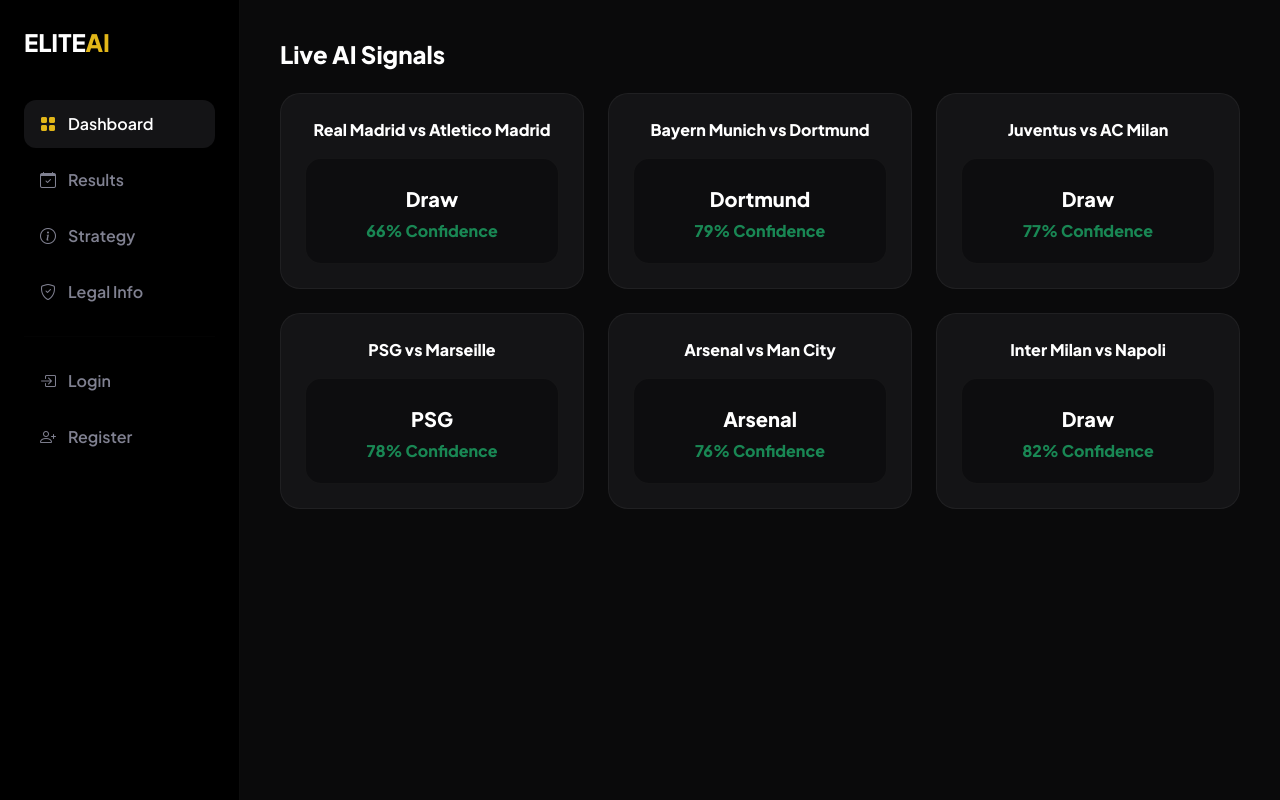
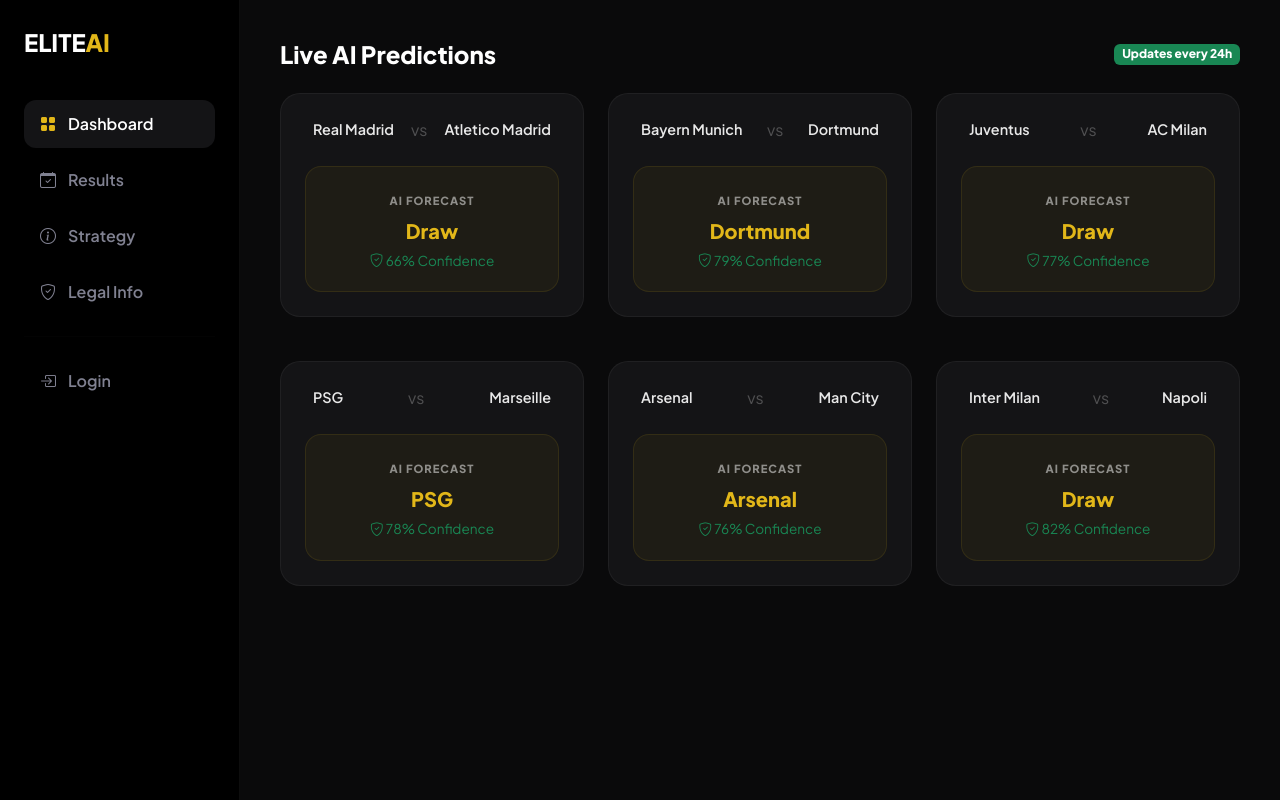
Before and after one commit to tsergiu43/elite-ai-platform, a Django app: page /dashboard/ in a window 1280 px wide. Run offline with Django 5.2, Linux system fonts and the light colour scheme; data comes from the database, SQL or seed files in the repository.

Commit message:
Final version with Odds API and Prediction logic

```diff
--- a/predictions/templates/predictions/dashboard.html
+++ b/predictions/templates/predictions/dashboard.html
@@ -13,13 +13,15 @@
         .sidebar { width: var(--sidebar-w); height: 100vh; background: #000; border-right: 1px solid var(--border); position: fixed; padding: 24px; display: flex; flex-direction: column; z-index: 100; }
         .brand { font-weight: 800; font-size: 1.5rem; color: #fff; text-decoration: none; margin-bottom: 40px; }
         .brand span { color: var(--gold); }
-        .nav-item { color: #808191; text-decoration: none; padding: 12px 16px; margin-bottom: 8px; border-radius: 12px; display: flex; align-items: center; font-weight: 600; transition: 0.2s; border: none; width: 100%; }
+        .nav-item { color: #808191; text-decoration: none; padding: 12px 16px; margin-bottom: 8px; border-radius: 12px; display: flex; align-items: center; font-weight: 600; border: none; width: 100%; text-align: left; }
         .nav-item:hover, .nav-item.active { background: var(--card); color: #fff; }
         .nav-item i { margin-right: 12px; }
         .nav-item.active i { color: var(--gold); }
         .main-content { margin-left: var(--sidebar-w); flex: 1; padding: 40px; }
-        .match-card { background: var(--card); border: 1px solid var(--border); border-radius: 20px; padding: 24px; }
-        .prediction-box { background: rgba(0,0,0,0.3); border-radius: 16px; padding: 20px; border: 1px solid rgba(255,255,255,0.03); text-align: center; }
+        .match-card { background: var(--card); border: 1px solid var(--border); border-radius: 20px; padding: 24px; margin-bottom: 20px; transition: 0.3s; }
+        .match-card:hover { border-color: var(--gold); transform: translateY(-5px); }
+        .prediction-box { background: rgba(226, 183, 25, 0.05); border-radius: 16px; padding: 20px; border: 1px solid rgba(226, 183, 25, 0.1); text-align: center; }
+        .team-name { font-size: 0.9rem; font-weight: 600; opacity: 0.9; }
     </style>
 </head>
 <body>
@@ -32,33 +34,43 @@
             <a href="{% url 'legal' %}" class="nav-item"><i class="bi bi-shield-check"></i> Legal Info</a>
             <hr style="border-color: var(--border); margin: 20px 0;">
             {% if user.is_authenticated %}
-                <div class="small opacity-50 mb-2 px-3">USER: {{ user.username }}</div>
+                <div class="small opacity-50 mb-2 px-3">VIP: {{ user.username }}</div>
                 <form action="{% url 'logout' %}" method="post">{% csrf_token %}
-                    <button type="submit" class="nav-item bg-transparent text-start text-danger"><i class="bi bi-box-arrow-right"></i> Logout</button>
+                    <button type="submit" class="nav-item bg-transparent text-danger"><i class="bi bi-box-arrow-right"></i> Logout</button>
                 </form>
             {% else %}
                 <a href="{% url 'login' %}" class="nav-item"><i class="bi bi-box-arrow-in-right"></i> Login</a>
-                <a href="{% url 'register' %}" class="nav-item"><i class="bi bi-person-plus"></i> Register</a>
             {% endif %}
         </nav>
     </div>
     <div class="main-content">
-        <h4 class="fw-bold mb-4">Live AI Signals</h4>
+        <div class="d-flex justify-content-between align-items-center mb-4">
+            <h4 class="fw-bold m-0">Live AI Predictions</h4>
+            <span class="badge bg-success">Updates every 24h</span>
+        </div>
         <div class="row g-4">
             {% for match in matches %}
             <div class="col-md-6 col-xl-4">
                 <div class="match-card">
-                    <div class="text-center mb-3"><strong>{{ match.home_team }} vs {{ match.away_team }}</strong></div>
+                    <div class="d-flex justify-content-between align-items-center mb-4 px-2">
+                        <span class="team-name text-center w-45">{{ match.home_team }}</span>
+                        <span class="opacity-25">vs</span>
+                        <span class="team-name text-center w-45">{{ match.away_team }}</span>
+                    </div>
                     <div class="prediction-box">
-                        <h5 class="fw-bold my-2 text-white">{{ match.predicted_winner }}</h5>
-                        <div class="mt-2 text-success fw-bold">
-                            {{ match.confidence_score|stringformat:".2f"|slice:"2:" }}% Confidence
+                        <small class="text-uppercase opacity-50 fw-bold" style="font-size: 0.7rem; letter-spacing: 1px;">AI Forecast</small>
+                        <h5 class="fw-bold my-2" style="color: var(--gold);">{{ match.predicted_winner }}</h5>
+                        <div class="mt-2 text-success" style="font-size: 0.85rem;">
+                            <i class="bi bi-shield-check"></i> {{ match.confidence_score|stringformat:".2f"|slice:"2:" }}% Confidence
                         </div>
                     </div>
                 </div>
             </div>
             {% empty %}
-            <p class="opacity-50 text-center mt-5">No signals active.</p>
+            <div class="text-center opacity-50 py-5">
+                <i class="bi bi-search fs-1 mb-3 d-block"></i>
+                No active matches found.
+            </div>
             {% endfor %}
         </div>
     </div>
```
Also changed, not shown: fetch_matches.py (+17 -9 lines), predictions/templates/registration/login.html (+13 -14 lines).
